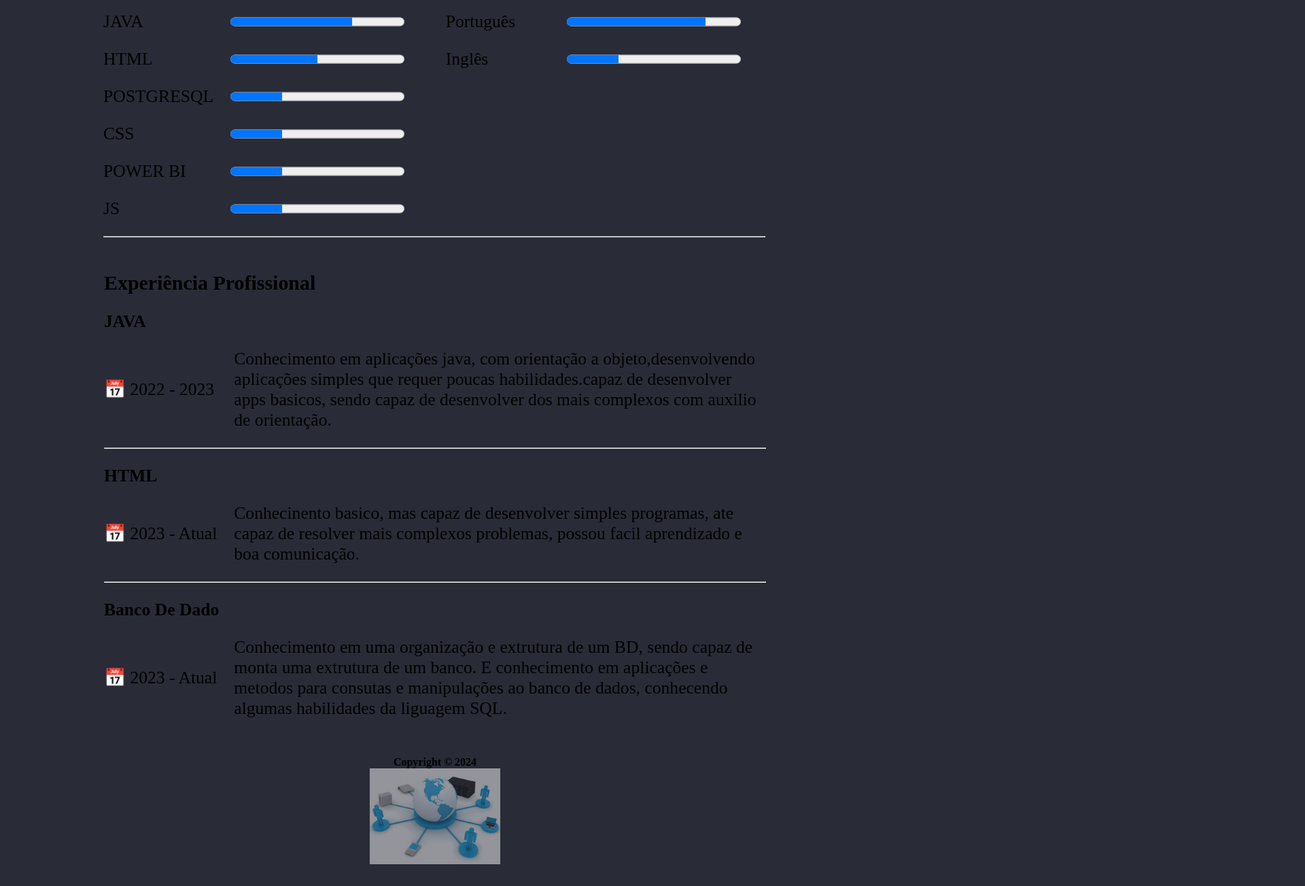
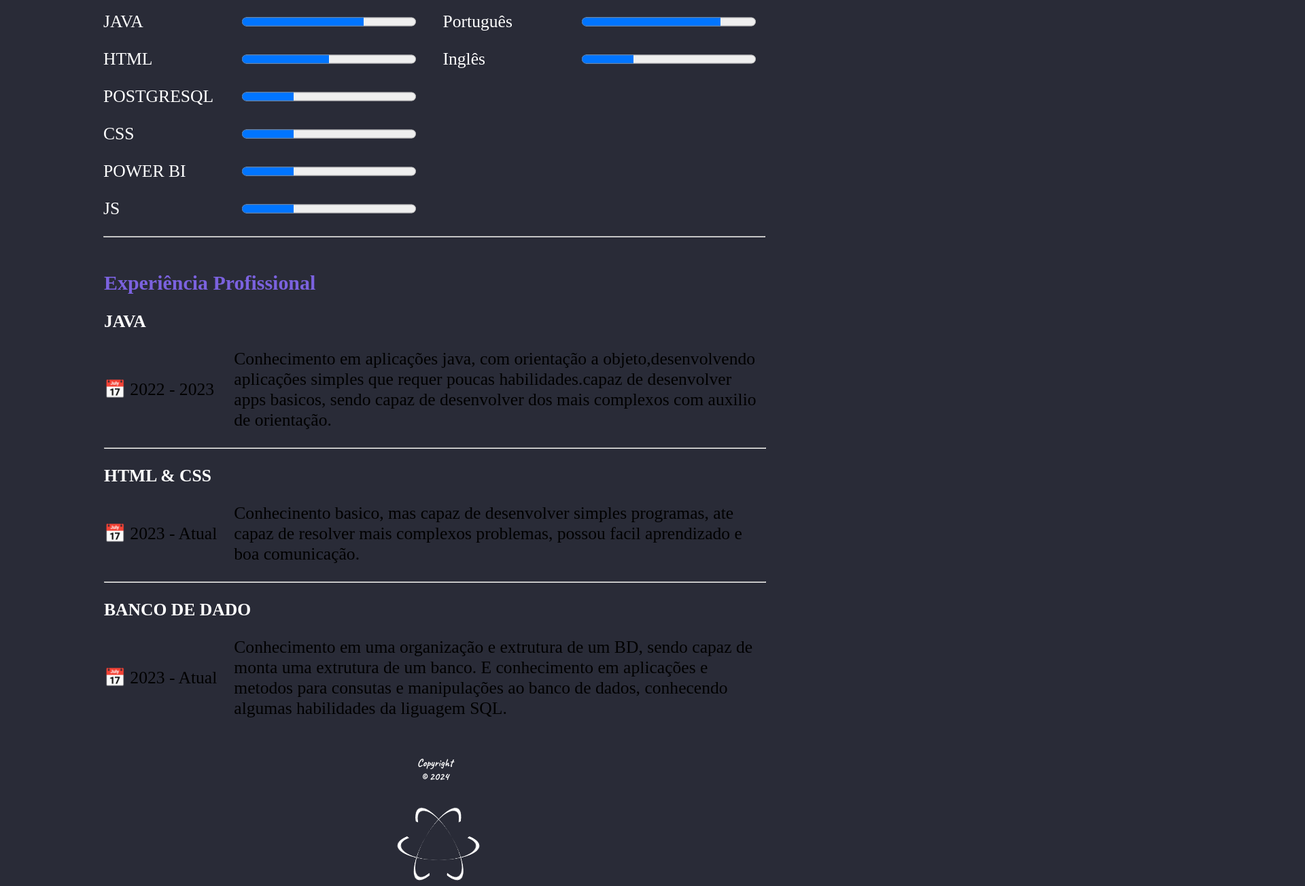
Before and after one commit to valdeircesario/MeuPortfolio-html, a plain HTML site: page quemsou.html in a window 1280 px wide. Shown: the part 1020-2323 px from the top of the page at 68% size, 1920 px wide, since content can reach past the window. Drawn offline with Linux system fonts and the light colour scheme.

Commit message:
atualizando estilos
atualizando os estilos

```diff
--- a/estilos.css
+++ b/estilos.css
@@ -141,7 +141,22 @@ body {
     line-height: 3vw;
 }
 
+h4 {
 
+    color: white;
+}
+h3 {
+
+    color: rgb(123, 98, 223);
+}
+h1 {
+
+    color: white;
+}
+h2 {
+
+    color: white;
+}
 
 
 
@@ -184,7 +199,9 @@ body {
 }
 
 .td1 {
-    width: 12vw;
+
+    width: 14vw;
+    color: white;
 }
 
 .paginas a {
@@ -268,9 +285,11 @@ body {
     padding-bottom: 30px;
     padding-left: 100%;
     padding-right: 100%;
+    font-family: "Caveat";
+    color: white;
 
     text-align: center;
-    background-color: --corPrincipal: #21262c;
+    background-color: --corPrincipal #21262c
     --corEscura #39393c;
 
 }
@@ -286,6 +305,7 @@ body {
 
 .pt1 {
     padding-top: 10px;
+
 }
 
 .pt2 {
@@ -324,29 +344,6 @@ body {
     padding: 25px;
 }
 
-/* .gallery {
-    width: 50%;
-    height: 200px;
-    margin: 0 auto;
-    display: flex;
-    gap: 5px;
-
-}
-
-
-
-.gallery img {
-    width:15%;
-    height: 200%;
-    object-fit: cover;
-    border-radius: 15px;
-    border: 2px solid white;
-    transition: all ease 0.3s;
-    cursor: pointer;
-}
-
-.gallery img:hover {
-    width: 20%; /* Ajustei para que a imagem fique um pouco maior ao passar o mouse */
 
 
 
--- a/quemsou.html
+++ b/quemsou.html
@@ -155,7 +155,7 @@
 
             <tr>
                 <td colspan="8">
-                    <h4>HTML</h4>
+                    <h4>HTML & CSS</h4>
                 </td>
             </tr>
             <tr>
@@ -172,7 +172,7 @@
 
             <tr>
                 <td colspan="8">
-                    <h4>Banco De Dado</h4>
+                    <h4>BANCO DE DADO</h4>
                 </td>
             </tr>
             <tr>
@@ -185,7 +185,13 @@
 
         <p class="footer">
             <b>Copyright &copy; 2024</b> <br>
-            <img src="logo.jpg" alt="logo BSI">
+            <td>
+                <div>
+                    <span></span>
+                    <span></span>
+                    <span></span>
+                </div>
+            </td>
         </p>
 </body>
 
```
Also changed, not shown: contato.html (+10 -1 lines), index.html (+8 -1 lines), projetos.html (+7 -1 lines).
